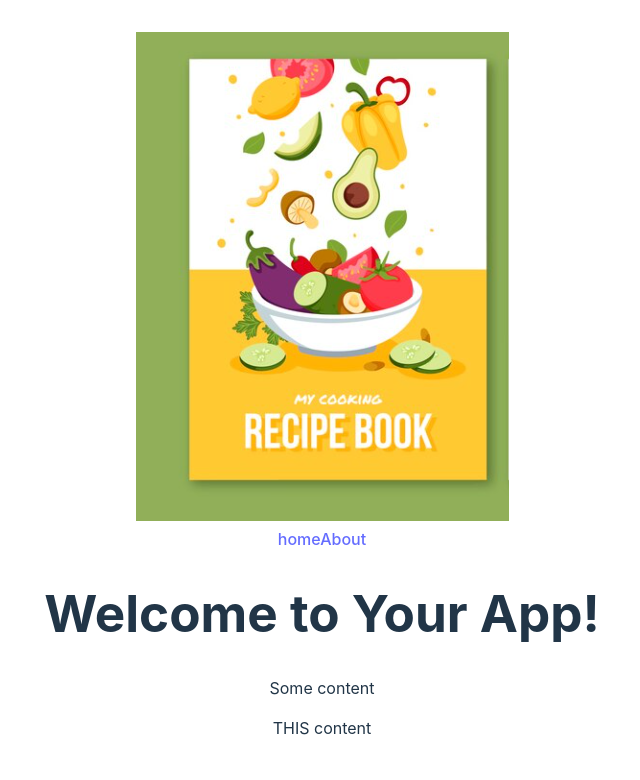
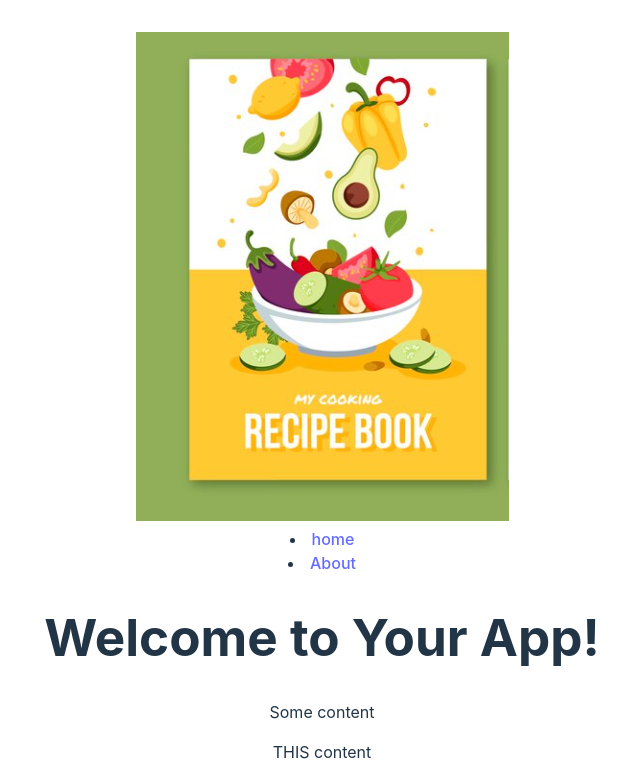
Before and after one commit to adrianbuenoo095/ReactAppMiniProject-, a React (Vite) app: page / in a window 1280 px wide. Shown: the top 780 px of the page, without its empty margins (318-958 px from the left). Built offline with nearby package versions, Linux system fonts and the light colour scheme.

Commit message:
refactor code

```diff
--- a/src/components/Sidebar.jsx
+++ b/src/components/Sidebar.jsx
@@ -3,8 +3,12 @@ import { Link } from 'react-router-dom';
 function Sidebar() {
     return (
         <aside className="conatiner-two">
-            <Link to="/">home</Link>
-            <Link to="about">About</Link>
+            <li>
+                <Link to="/">home</Link>
+            </li>
+            <li>
+                <Link to="/about">About</Link>
+            </li>
         </aside >
     );
 }
```
Also changed, not shown: src/main.jsx (+3 -4 lines).
